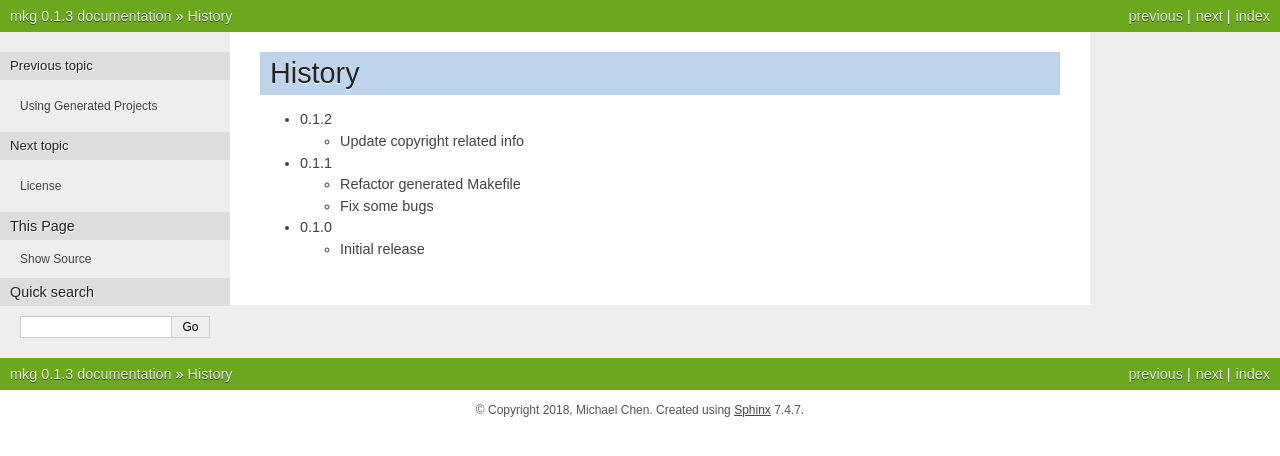
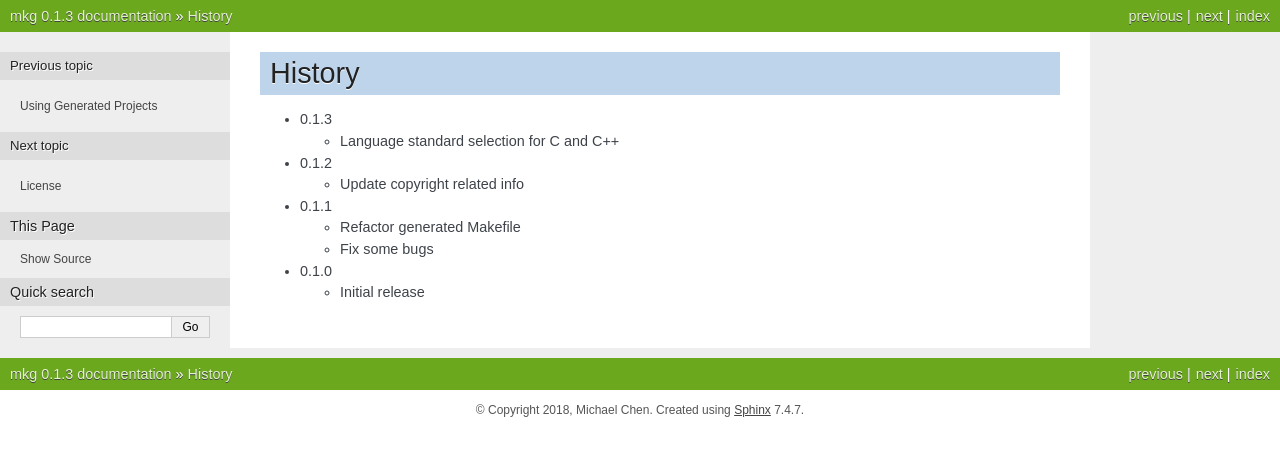
Before and after one commit to cwchentw/mkg-doc, a Sphinx documentation site: the page built from source/history.rst, in a window 1280 px wide. Shown: the top 456 px of the page. Built offline with Sphinx 7.4.7, drawn with Linux system fonts in a browser that asks for light colours.

Commit message:
Update documentation

```diff
--- a/source/history.rst
+++ b/source/history.rst
@@ -1,6 +1,10 @@
 ========
 History
 ========
+
+* 0.1.3
+
+  * Language standard selection for C and C++
 
 * 0.1.2
 
```
